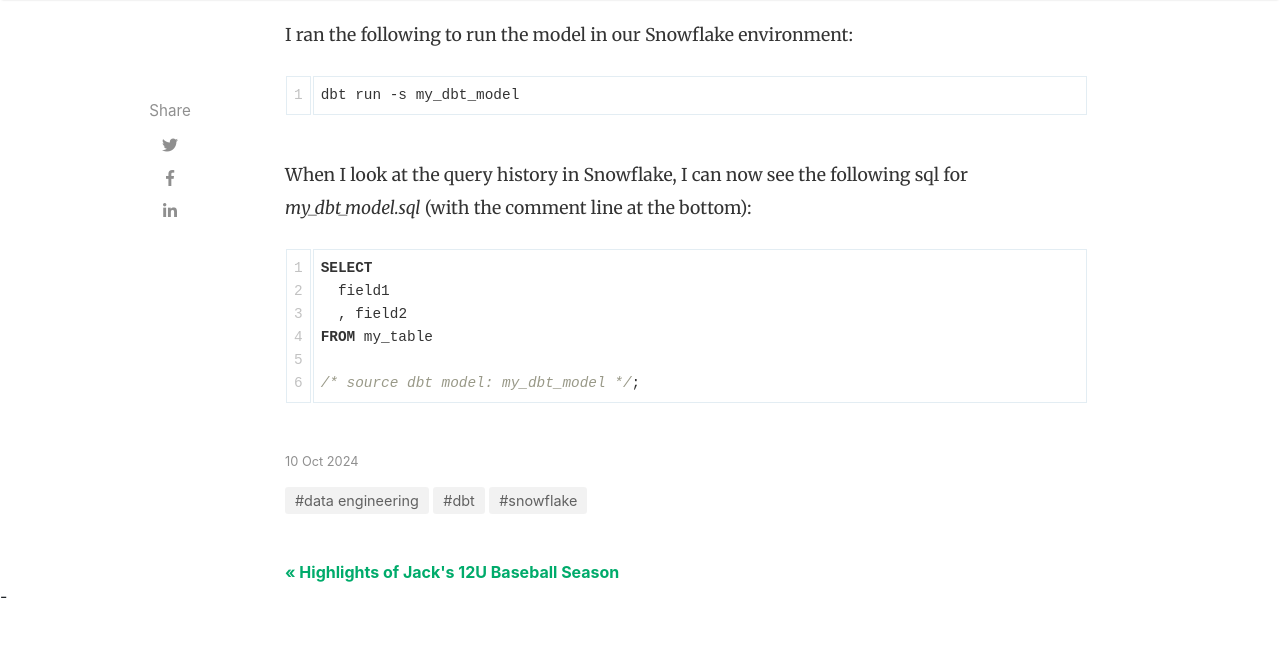
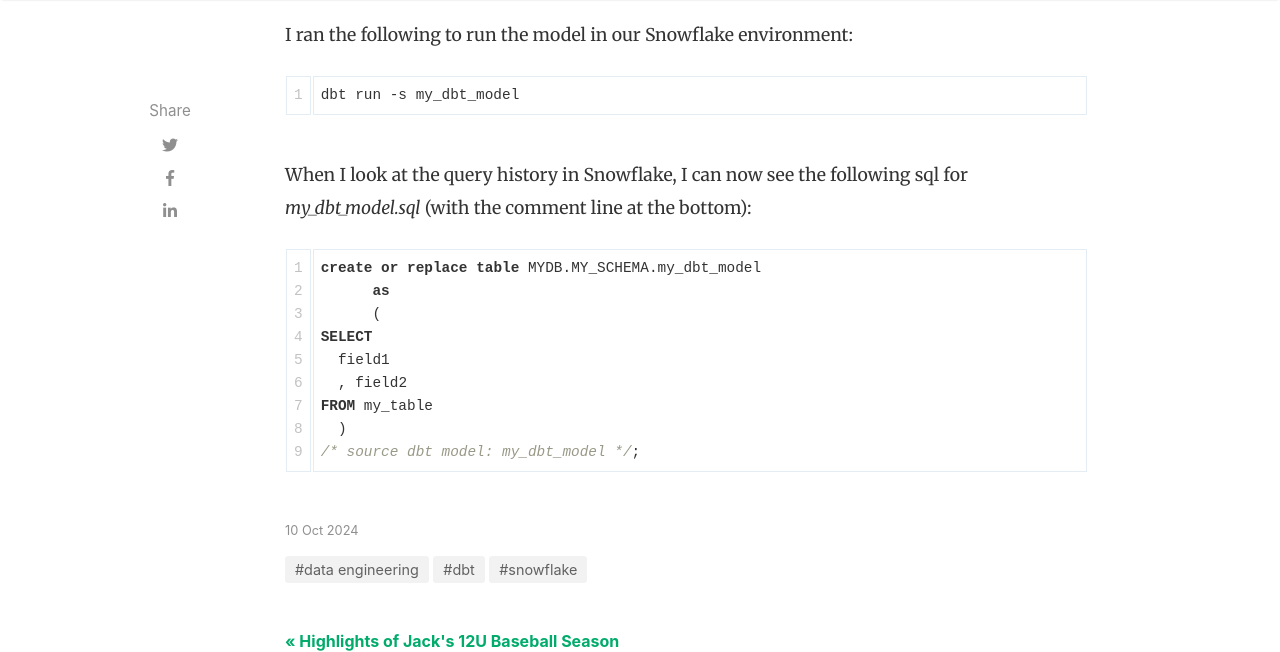
Before and after one commit to jaygrossman/jaygrossman.github.io, a Jekyll site: the page built from _posts/2024-10-10-associating_dbt_models_to_queries_in_snowflake.md, in a window 1280 px wide and 900 px high, scrolled down 4282 px, cut to the strip 0-652 px from the top of the window. Built offline with Jekyll 4.4.1, drawn with Linux system fonts in a browser that asks for light colours; nearby versions of some CDN libraries; comment, search, counter and statistics services are not loaded.

Commit message:
associating_dbt_models_to_queries_in_snowflake

````diff
--- a/_posts/2024-10-10-associating_dbt_models_to_queries_in_snowflake.md
+++ b/_posts/2024-10-10-associating_dbt_models_to_queries_in_snowflake.md
@@ -105,11 +105,14 @@ dbt run -s my_dbt_model
 
 {% raw %}
 ```sql
+create or replace table MYDB.MY_SCHEMA.my_dbt_model
+      as
+      (
 SELECT
   field1
   , field2
 FROM my_table
-
+  )
 /* source dbt model: my_dbt_model */;
 ```
 {% endraw %}
````
